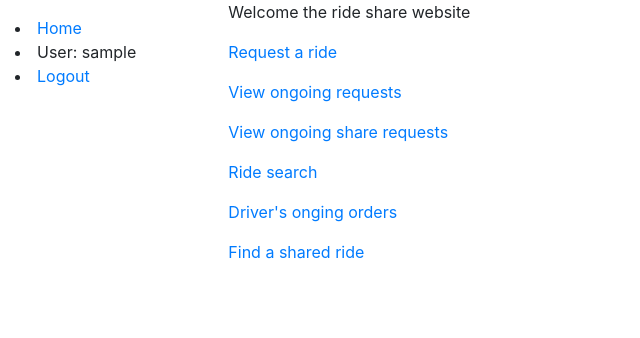
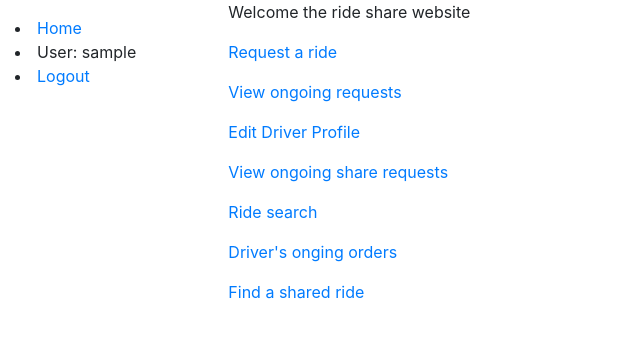
Before and after one commit to yuyuefan002/ride_share_service, a Django app: page /orders/ in a window 1280 px wide. Shown: the top 338 px of the page, without its empty margins (0-640 px from the left). Run offline with Django 3.2, Linux system fonts and the light colour scheme; the visitor is signed in with stand-in values (Sample User, id 1); some libraries are stand-ins or nearby versions.

Commit message:
driver info editor

```diff
--- a/orders/templates/index.html
+++ b/orders/templates/index.html
@@ -3,6 +3,7 @@
 <p>Welcome the ride share website</p>
 <a href="{% url 'orders:ride_request' %}"><p>Request a ride</p></a>
 <a href="{% url 'orders:requests' %}"><p>View ongoing requests</p></a>
+<a href="{% url 'orders:driver-edit' %}"><p>Edit Driver Profile</p></a>
 <a href="{% url 'orders:share_requests' %}"><p>View ongoing share requests</p></a>
 <a href="{% url 'orders:driver_check' %}"><p>Ride search</p></a>
 <a href="{% url 'orders:cf_ride_status' %}"><p>Driver's onging orders</p></a>
--- a/orders/urls.py
+++ b/orders/urls.py
@@ -5,6 +5,7 @@ app_name = 'orders'
 urlpatterns =[
     path('', views.index, name='index'),
     path('driver-register/', views.DriverRegister, name='driver_register'),
+    path('driver-edit/', views.DriverEditor, name='driver-edit'),
     path('ride-request/', views.RideRequest, name='ride_request'),
     path('driver-register-error/', views.DriverRegisterErr, name='driver_register_error'),
     path('requests/', views.RequestListView.as_view(), name='requests'),
--- a/orders/views.py
+++ b/orders/views.py
@@ -54,6 +54,41 @@ def DriverRegister(request):
         form = DriverRegisterForm()
     return render(request, 'driver_register.html', {'form': form})
 
+
+@login_required
+def DriverEditor(request):
+    '''
+    Driver Info Editing
+    '''
+    driver_info = get_object_or_404(Driver, user=request.user)
+    if request.method == 'POST':
+        form = DriverRegisterForm(request.POST)
+        if form.is_valid():
+            driver_info.first_name = form.cleaned_data['first_name']
+            driver_info.last_name = form.cleaned_data['last_name']
+            driver_info.type = form.cleaned_data['type']
+            driver_info.plate_number = form.cleaned_data['plate_number']
+            driver_info.max_passenger = form.cleaned_data['max_passenger']
+            driver_info.special_car_info = form.cleaned_data['special_car_info']
+            driver_info.save()
+            return redirect('orders:index')
+
+    else:
+        first_name = driver_info.first_name
+        last_name = driver_info.last_name
+        type = driver_info.type
+        plate_number = driver_info.plate_number
+        max_passenger = driver_info.max_passenger
+        special_car_info = driver_info.special_car_info
+        form = DriverRegisterForm(initial={'first_name': first_name,
+                                           'last_name': last_name,
+                                           'type': type,
+                                           'plate_number': plate_number,
+                                           'max_passenger': max_passenger,
+                                           'special_car_info': special_car_info,})
+    context = {'form': form,
+               'driver_info': driver_info}
+    return render(request, 'driver_register.html', context)
 
 @login_required
 def RideRequest(request):
@@ -134,7 +169,8 @@ def CFShareRideRequestCheck(request, pk):
     share_ride_request = ShareRequest.objects.get(pk=pk)
     ride_request = share_ride_request.main_request
     try:
-        driver_info = Driver.objects.get(pk=share_ride_request.main_request.driver)
+        driver_info = Driver.objects.get(pk=share_ride_request.
+                                         main_request.driver)
     except Driver.DoesNotExist:
         driver_info = None
     try:
@@ -190,7 +226,7 @@ def RideRequestEditing(request, pk):
                                         'arrival_time': arrival_time,
                                         'passenger_num': passenger_num,
                                         'share_or_not': share_or_not,
-                                        'type':type,
+                                        'type': type,
                                         'special_car_info': special_car_info,
                                         'remarks': remarks})
     context = {
@@ -212,7 +248,8 @@ def CFRideDetail(request, pk):
         ride_request.status = 'cp'
         ride_request.save()
         return redirect('orders:index')
-    return render(request, 'cf_ride_detail.html', {'ride_request': ride_request})
+    return render(request, 'cf_ride_detail.html',
+                  {'ride_request': ride_request})
 
 
 @login_required
```
